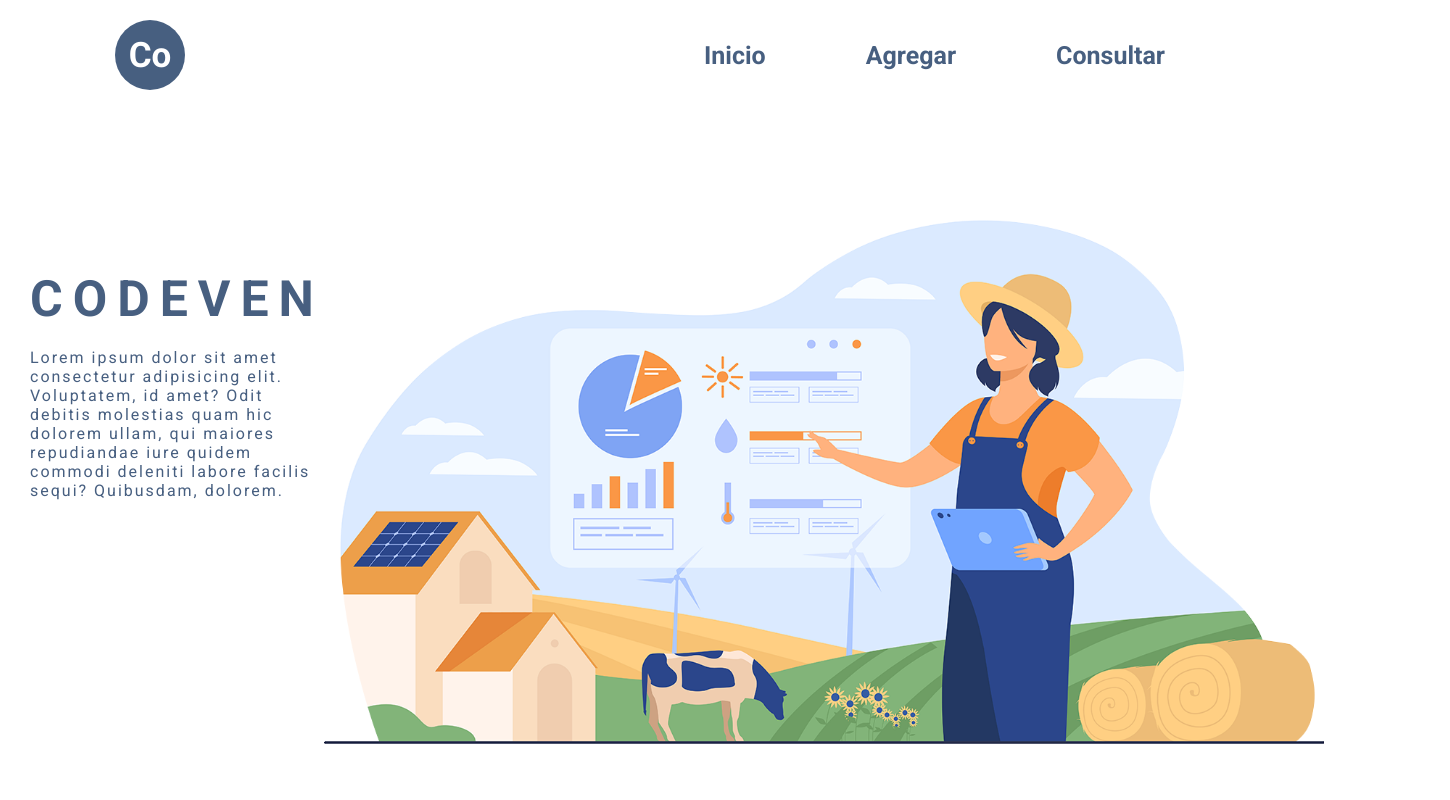
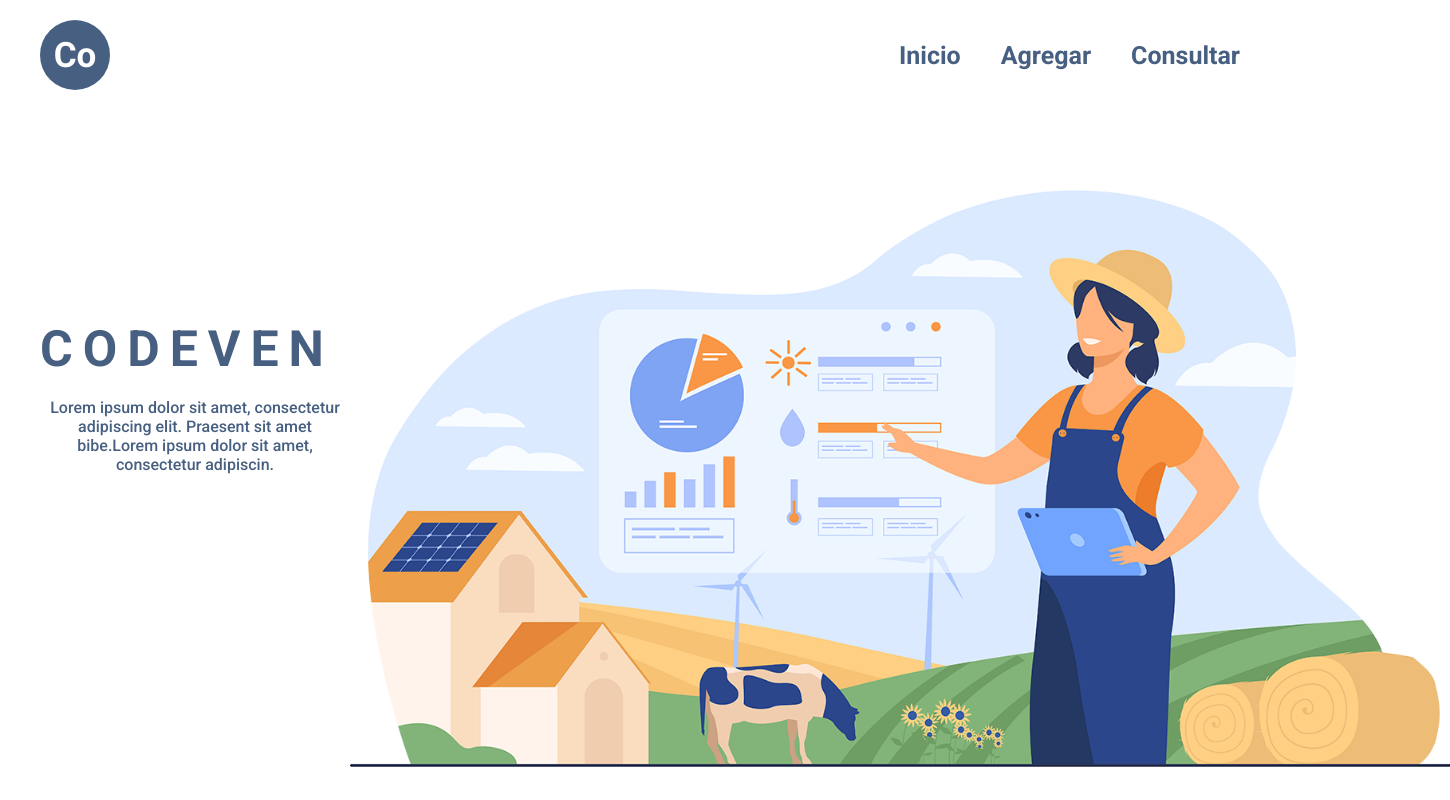
Before and after one commit to Jonatan-Elizalde-Gomez/pagina-web-coven, a plain HTML site: page index.html in a window 1280 px wide. Shown: the whole page, 1450 px wide, since content can reach past the window. Drawn offline with Linux system fonts and the light colour scheme.

Commit message:
size and position fixes

```diff
--- a/index.html
+++ b/index.html
@@ -27,7 +27,7 @@
     <div class="body-container">
         <div class="body-container__text">
             <h1 class="body-container__h1">CODEVEN</h1>
-            <p class="body-container__p">Lorem ipsum dolor sit amet consectetur adipisicing elit. Voluptatem, id amet? Odit debitis molestias quam hic dolorem ullam, qui maiores repudiandae iure quidem commodi deleniti labore facilis sequi? Quibusdam, dolorem.</p>
+            <p class="body-container__p">Lorem ipsum dolor sit amet, consectetur adipiscing elit. Praesent sit amet bibe.Lorem ipsum dolor sit amet, consectetur adipiscin.</p>
         </div>
         <img class="body-container__image" src="assets/imagen-1.png">
       </div>
--- a/styles/styles.css
+++ b/styles/styles.css
@@ -21,12 +21,6 @@
     font-size: 25px;
   }
 
-  .navbar {
-    background: #fff;
-    padding: 0 15px;
-    width: 100%;
-    z-index: 1;
-  }
 
   .navbar__menu{
     list-style-type: none;
@@ -59,7 +53,7 @@
 .navbar__logo{
     display: flex;
     justify-content:baseline;
-    margin-left: 100px;
+    margin-left: 40px;
     background-color: #475F80;
     border-radius: 50%;
     height: 70px;
@@ -79,12 +73,12 @@
 .navbar__item{
     display: flex;
     justify-content: center;
-    margin-right: 100px;
+    margin-right: 40px;
     align-items: center;
 }
 
 .body-container{
-  margin-top: 110px;
+  margin-top: 80px;
   display: grid;
   grid-template-rows: 1fr;
   grid-template-columns: 1fr 1fr;
@@ -96,15 +90,13 @@
 
 
 .body-container__text{
-  margin-left: 30px;
-  display: flex;
-  align-items: center;
-  flex-flow: column wrap;
+  margin-left: 40px;
+  margin-top: 80px;
 }
 
 .body-container__image{
-  max-width: 1000px;
-  margin-right: 20px;
+  max-width: 1100px;
+  margin-right: 30px;
 }
 
 .body-container__h1{
@@ -115,6 +107,7 @@
 }
 
 .body-container__p{
-  letter-spacing: 2px
-
+  font-weight: 500;
+  text-align: center;
+  width: 310px;
 }
```
